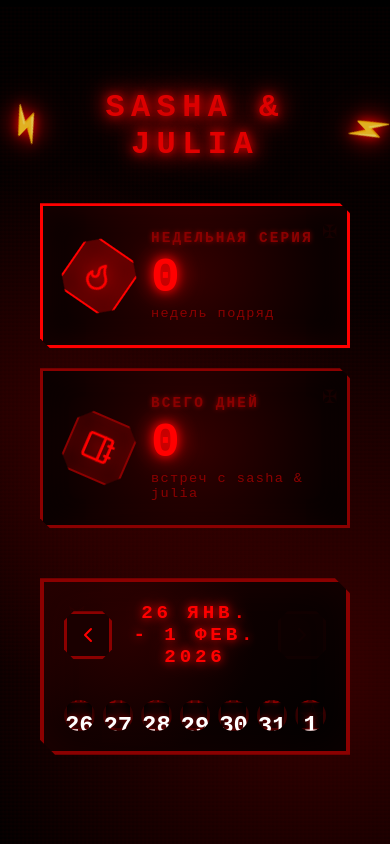
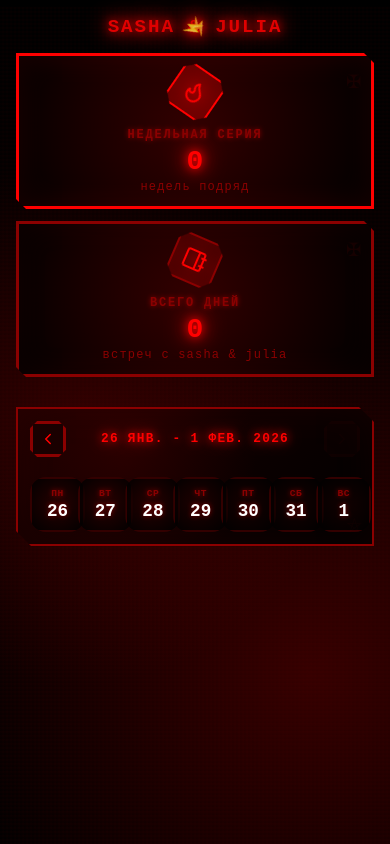
Before and after one commit to Skrejet-r/friends-streak, a React (Vite) app: page / in a window 390 px wide. Built offline with nearby package versions, Linux system fonts and the light colour scheme.

Commit message:
Fix: Improve mobile design for better usability on smartphones

```diff
--- a/src/App.css
+++ b/src/App.css
@@ -438,27 +438,207 @@
 }
 
 @media (max-width: 768px) {
+  .app {
+    padding: 10px;
+    max-width: 100%;
+  }
+
   .app-title {
-    font-size: 2rem;
+    font-size: 1.5rem;
+    letter-spacing: 0.1em;
+    margin-bottom: 20px;
+    padding: 0 40px;
+  }
+
+  .app-title::before,
+  .app-title::after {
+    font-size: 1.2rem;
+    left: 0;
+    right: 0;
+  }
+
+  .app-title::before {
+    left: 5px;
+  }
+
+  .app-title::after {
+    right: 5px;
+  }
+
+  .week-slider-container {
+    gap: 15px;
   }
 
   .stats-container {
     grid-template-columns: 1fr;
+    gap: 12px;
+    margin-bottom: 15px;
+  }
+
+  .stat-card {
+    padding: 16px;
+    gap: 12px;
+    flex-direction: column;
+    text-align: center;
+  }
+
+  .stat-icon {
+    width: 48px;
+    height: 48px;
+  }
+
+  .stat-icon svg {
+    width: 24px;
+    height: 24px;
+  }
+
+  .stat-label {
+    font-size: 0.75rem;
+    margin-bottom: 6px;
+  }
+
+  .stat-value {
+    font-size: 2rem;
+  }
+
+  .stat-sublabel {
+    font-size: 0.75rem;
   }
 
   .week-card {
-    padding: 20px;
+    padding: 15px;
+    border-width: 2px;
+  }
+
+  .week-card::before,
+  .week-card::after {
+    font-size: 1.2rem;
+    top: 10px;
+    left: 10px;
+    bottom: 10px;
+    right: 10px;
+  }
+
+  .week-header {
+    margin-bottom: 20px;
+    gap: 10px;
+  }
+
+  .week-title {
+    font-size: 0.9rem;
+    letter-spacing: 0.1em;
+    line-height: 1.3;
+  }
+
+  .nav-button {
+    width: 40px;
+    height: 40px;
+    min-width: 40px;
+  }
+
+  .nav-button svg {
+    width: 20px;
+    height: 20px;
   }
 
   .days-grid {
-    gap: 8px;
+    gap: 6px;
+    grid-template-columns: repeat(7, 1fr);
+  }
+
+  .day-card {
+    min-height: 60px;
+  }
+
+  .day-content {
+    padding: 8px 4px;
+    border-width: 2px;
+  }
+
+  .day-name {
+    font-size: 0.65rem;
+    margin-bottom: 4px;
+    letter-spacing: 0.05em;
   }
 
   .day-number {
-    font-size: 1.5rem;
+    font-size: 1.3rem;
+  }
+
+  .checkmark {
+    width: 20px;
+    height: 20px;
+    top: 4px;
+    right: 4px;
+    font-size: 12px;
+  }
+
+  .day-card.met::before,
+  .day-card.met::after {
+    display: none; /* Partikel auf Mobile ausblenden */
+  }
+}
+
+@media (max-width: 480px) {
+  .app {
+    padding: 8px;
+  }
+
+  .app-title {
+    font-size: 1.2rem;
+    margin-bottom: 15px;
+    padding: 0 30px;
+  }
+
+  .app-title::before,
+  .app-title::after {
+    font-size: 1rem;
+  }
+
+  .stat-card {
+    padding: 12px;
+  }
+
+  .stat-value {
+    font-size: 1.75rem;
+  }
+
+  .week-card {
+    padding: 12px;
   }
 
   .week-title {
-    font-size: 1.2rem;
+    font-size: 0.8rem;
+  }
+
+  .nav-button {
+    width: 36px;
+    height: 36px;
+    min-width: 36px;
+  }
+
+  .nav-button svg {
+    width: 18px;
+    height: 18px;
+  }
+
+  .days-grid {
+    gap: 4px;
+  }
+
+  .day-card {
+    min-height: 55px;
+  }
+
+  .day-content {
+    padding: 6px 2px;
+  }
+
+  .day-name {
+    font-size: 0.6rem;
+  }
+
+  .day-number {
+    font-size: 1.1rem;
   }
 }
--- a/src/index.css
+++ b/src/index.css
@@ -59,12 +59,24 @@ body::before {
 #root {
   position: relative;
   z-index: 1;
-}
-
-#root {
   min-height: 100vh;
   display: flex;
   align-items: center;
   justify-content: center;
   padding: 20px;
 }
+
+@media (max-width: 768px) {
+  #root {
+    padding: 10px;
+    align-items: flex-start;
+    padding-top: 10px;
+  }
+}
+
+@media (max-width: 480px) {
+  #root {
+    padding: 8px;
+    padding-top: 8px;
+  }
+}
```
